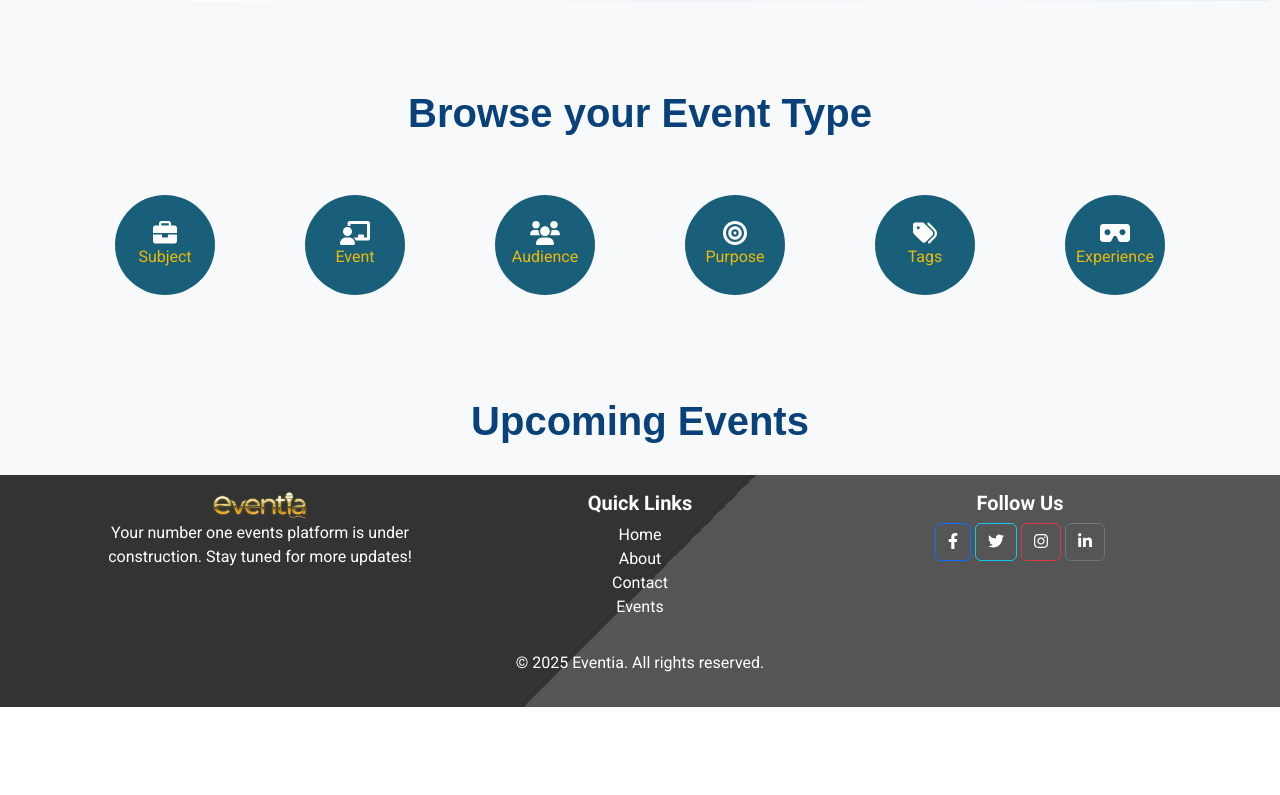
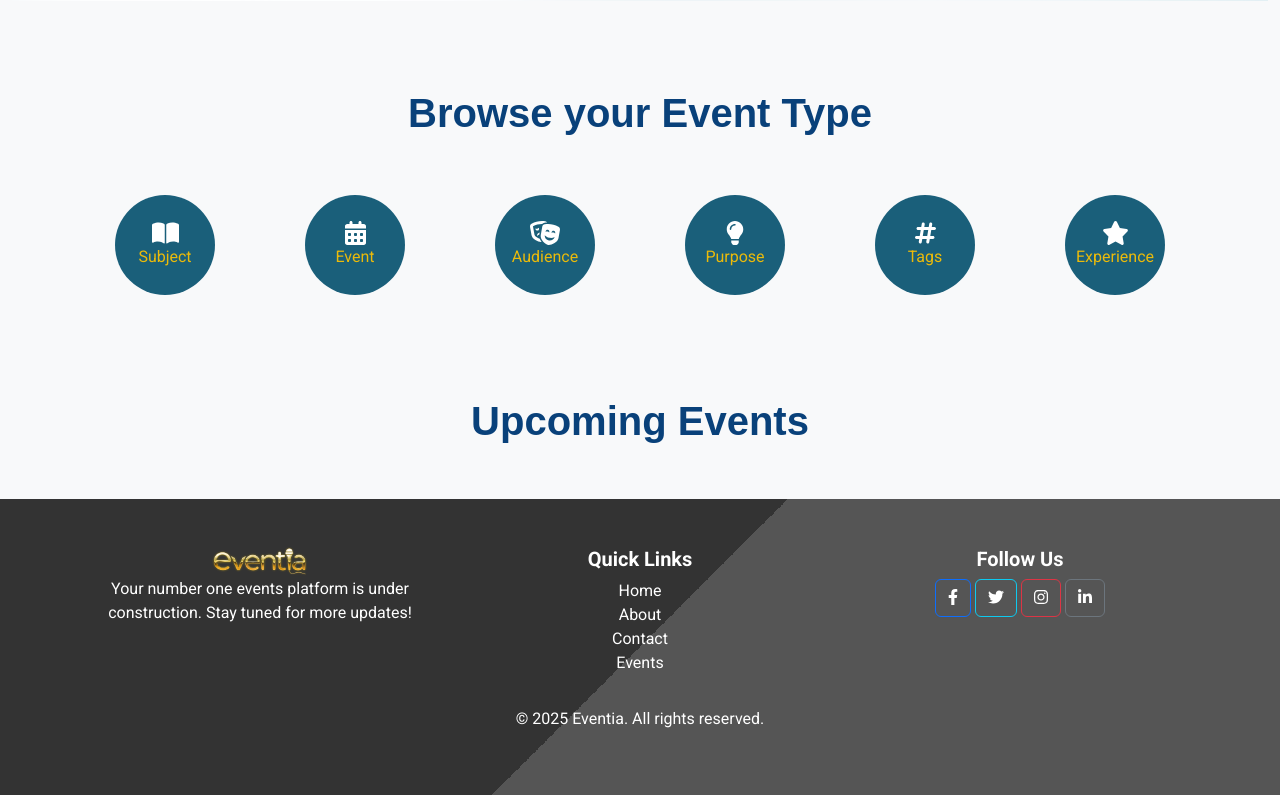
Before and after one commit to Kaakyire9/Eventia, a Django app: page / in a window 1280 px wide. Shown: the part 665-1460 px from the top of the page. Before the commit the page ends 1372 px from the top, so only its background shows below. Run offline with Django 4.2, Linux system fonts and the light colour scheme; data that the repository does not hold is empty; parts of the project's set-up code (start-up, migrations or seed data) failed here and were passed over; some libraries are stand-ins or nearby versions; some web fonts are replaced.

Commit message:
Refactor footer styling: remove top margin, adjust padding, and update icons in home template for improved layout and consistency

```diff
--- a/templates/base.html
+++ b/templates/base.html
@@ -92,7 +92,7 @@
     </nav>
 
     <!-- Main Content -->
-    <main class="flex-shrink-0">
+    <main class="flex-shrink-0 mb-4">
         <div class="container-fluid">
             {% if messages %}
             <div class="messages">
@@ -110,7 +110,7 @@
     </main>
 
     <!-- Footer -->
-    <footer class="footer mt-auto py-3 bg-dark text-white">
+    <footer class="footer mt-auto py-5 bg-dark text-white">
         <div class="container">
             <div class="row">
                 <div class="col-md-4">
--- a/templates/home.html
+++ b/templates/home.html
@@ -40,43 +40,42 @@ Home
         <div class="row text-center my-4 mt-5">
             <div class="col-md-2 col-sm-4 col-6">
                 <a href="{% url 'events_by_type' 'subject' %}" class="circular-icon" data-category="subject">
-                    <i class="fas fa-briefcase"></i>
+                    <i class="fas fa-book-open"></i>
                     <p>Subject</p>
                 </a>
             </div>
             <div class="col-md-2 col-sm-4 col-6">
                 <a href="{% url 'events_by_type' 'event' %}" class="circular-icon" data-category="type">
-                    <i class="fas fa-chalkboard-teacher"></i>
+                    <i class="fas fa-calendar-alt"></i>
                     <p>Event</p>
                 </a>
             </div>
             <div class="col-md-2 col-sm-4 col-6">
                 <a href="{% url 'events_by_type' 'audience' %}" class="circular-icon" data-category="audience">
-                    <i class="fas fa-users"></i>
+                    <i class="fas fa-theater-masks"></i>
                     <p>Audience</p>
                 </a>
             </div>
             <div class="col-md-2 col-sm-4 col-6">
                 <a href="{% url 'events_by_type' 'purpose' %}" class="circular-icon" data-category="purpose">
-                    <i class="fas fa-bullseye"></i>
+                    <i class="fas fa-lightbulb"></i>
                     <p>Purpose</p>
                 </a>
             </div>
             <div class="col-md-2 col-sm-4 col-6">
                 <a href="{% url 'events_by_type' 'tags' %}" class="circular-icon" data-category="tags">
-                    <i class="fas fa-tags"></i>
+                    <i class="fas fa-hashtag"></i>
                     <p>Tags</p>
                 </a>
             </div>
             <div class="col-md-2 col-sm-4 col-6">
                 <a href="{% url 'events_by_type' 'experience' %}" class="circular-icon" data-category="experience">
-                    <i class="fas fa-vr-cardboard"></i>
+                    <i class="fas fa-star"></i>
                     <p>Experience</p>
                 </a>
             </div>
         </div>
     </div>
-
     <!-- Upcoming Events Section -->
     <div class="container mt-5">
         <h2>Upcoming Events</h2>
```
Also changed, not shown: 1 other file.
